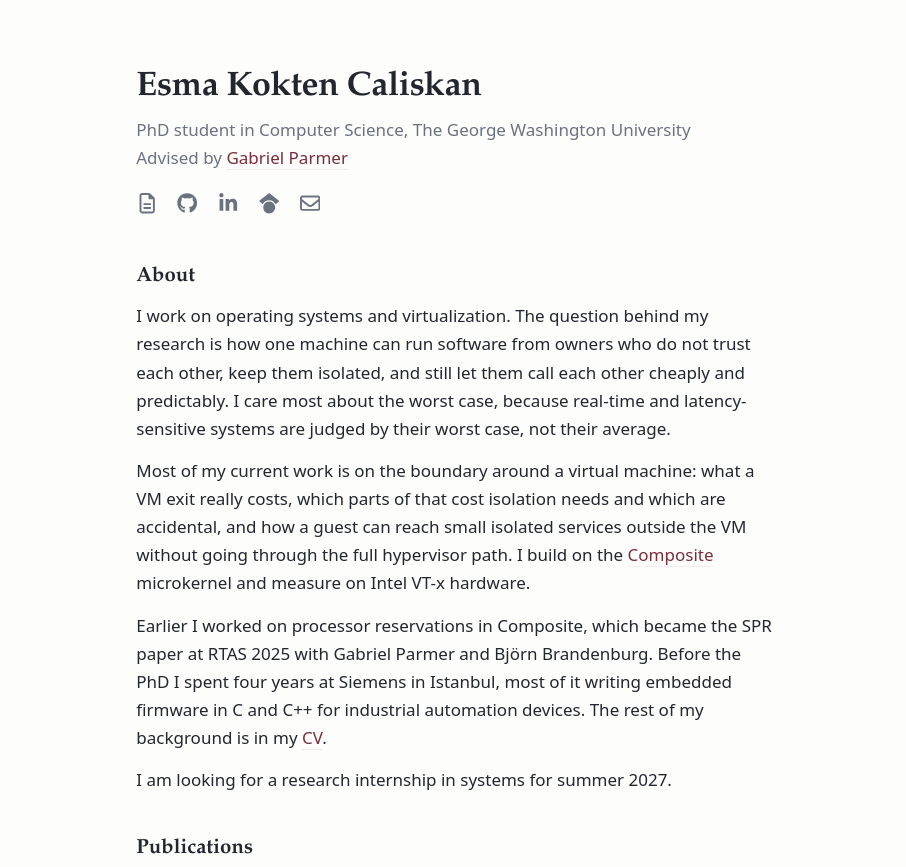
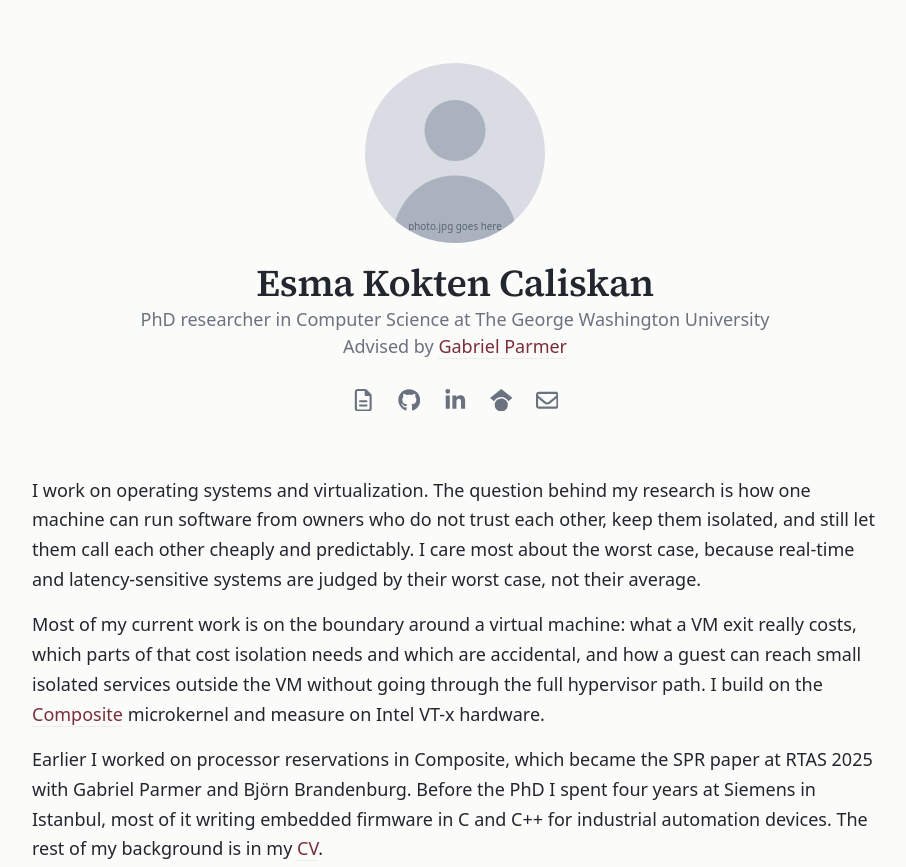
Before and after one commit to esmakokten/esmakokten.github.io, a plain HTML site: page index.html in a window 1280 px wide. Shown: the top 867 px of the page, without its empty margins (185-1091 px from the left). Drawn offline with Linux system fonts and the light colour scheme.

Commit message:
Centered header, wider column, For fun page
Photo placeholder and name centered, "PhD researcher", About heading dropped,
page links reduced to a "For fun" link in the footer, column widened to 50rem.
Adds fun.html with placeholder entries and photo.svg as the photo stand-in.

Co-Authored-By: Claude Fable 5.1 <noreply@anthropic.com>

```diff
--- a/index.html
+++ b/index.html
@@ -4,8 +4,11 @@
   <meta charset="utf-8">
   <meta name="viewport" content="width=device-width, initial-scale=1">
   <title>Esma Kokten Caliskan</title>
-  <meta name="description" content="Esma Kokten Caliskan, PhD student in Computer Science at The George Washington University. Operating systems, virtualization, isolation, real-time systems.">
+  <meta name="description" content="Esma Kokten Caliskan, PhD researcher in Computer Science at The George Washington University. Operating systems, virtualization, isolation, real-time systems.">
   <meta name="color-scheme" content="light dark">
+  <link rel="preconnect" href="https://fonts.googleapis.com">
+  <link rel="preconnect" href="https://fonts.gstatic.com" crossorigin>
+  <link rel="stylesheet" href="https://fonts.googleapis.com/css2?family=Source+Serif+4:opsz,wght@8..60,600&display=swap">
   <link rel="stylesheet" href="style.css">
   <!-- Icons: Font Awesome Free 6.5.1, https://fontawesome.com, CC BY 4.0 -->
 </head>
@@ -13,15 +16,15 @@
 <main>
 
   <header class="top">
-    <!-- To add a photo, uncomment and put photo.jpg (square, about 400x400) next to this file.
-    <img class="photo" src="photo.jpg" alt="" width="96" height="96">
-    -->
+    <!-- Photo: replace photo.svg with a square photo.jpg (about 400x400) and change the src below. -->
+    <img class="photo" src="photo.svg" alt="" width="160" height="160">
     <div>
       <h1>Esma Kokten Caliskan</h1>
       <p class="role">
-        PhD student in Computer Science, The George Washington University<br>
+        PhD researcher in Computer Science at The George Washington University<br>
         Advised by <a href="https://faculty.cs.gwu.edu/gparmer/">Gabriel Parmer</a>
       </p>
+    </div>
     <ul class="icons" aria-label="Links">
       <li><a href="cv.pdf" title="CV (PDF)" aria-label="CV (PDF)">
         <svg viewBox="0 0 384 512" aria-hidden="true"><path fill="currentColor" d="M64 464c-8.8 0-16-7.2-16-16V64c0-8.8 7.2-16 16-16H224v80c0 17.7 14.3 32 32 32h80V448c0 8.8-7.2 16-16 16H64zM64 0C28.7 0 0 28.7 0 64V448c0 35.3 28.7 64 64 64H320c35.3 0 64-28.7 64-64V154.5c0-17-6.7-33.3-18.7-45.3L274.7 18.7C262.7 6.7 246.5 0 229.5 0H64zm56 256c-13.3 0-24 10.7-24 24s10.7 24 24 24H264c13.3 0 24-10.7 24-24s-10.7-24-24-24H120zm0 96c-13.3 0-24 10.7-24 24s10.7 24 24 24H264c13.3 0 24-10.7 24-24s-10.7-24-24-24H120z"/></svg>
@@ -39,11 +42,9 @@
         <svg viewBox="0 0 512 512" aria-hidden="true"><path fill="currentColor" d="M64 112c-8.8 0-16 7.2-16 16v22.1L220.5 291.7c20.7 17 50.4 17 71.1 0L464 150.1V128c0-8.8-7.2-16-16-16H64zM48 212.2V384c0 8.8 7.2 16 16 16H448c8.8 0 16-7.2 16-16V212.2L322 328.8c-38.4 31.5-93.7 31.5-132 0L48 212.2zM0 128C0 92.7 28.7 64 64 64H448c35.3 0 64 28.7 64 64V384c0 35.3-28.7 64-64 64H64c-35.3 0-64-28.7-64-64V128z"/></svg>
       </a></li>
     </ul>
-    </div>
   </header>
 
-  <section aria-labelledby="about">
-    <h2 id="about">About</h2>
+  <section aria-label="About">
     <p>I work on operating systems and virtualization. The question behind my research is how one machine can run software from owners who do not trust each other, keep them isolated, and still let them call each other cheaply and predictably. I care most about the worst case, because real-time and latency-sensitive systems are judged by their worst case, not their average.</p>
     <p>Most of my current work is on the boundary around a virtual machine: what a VM exit really costs, which parts of that cost isolation needs and which are accidental, and how a guest can reach small isolated services outside the VM without going through the full hypervisor path. I build on the <a href="https://composite.seas.gwu.edu/">Composite</a> microkernel and measure on Intel VT-x hardware.</p>
     <p>Earlier I worked on processor reservations in Composite, which became the SPR paper at RTAS 2025 with Gabriel Parmer and Björn Brandenburg. Before the PhD I spent four years at Siemens in Istanbul, most of it writing embedded firmware in C and C++ for industrial automation devices. The rest of my background is in my <a href="cv.pdf">CV</a>.</p>
@@ -60,7 +61,8 @@
   </section>
 
   <footer>
-    <p>esmakokten [at] gmail.com</p>
+    <a href="fun.html">For fun</a>
+    <span>esmakokten [at] gmail.com</span>
   </footer>
 
 </main>
--- a/style.css
+++ b/style.css
@@ -1,13 +1,13 @@
-/* esmakokten.github.io — one page, no build step, nothing loaded from outside. */
+/* esmakokten.github.io — plain HTML and CSS, no build step. */
 
 :root {
-  --bg: #fdfdfc;
+  --bg: #fbfbfa;
   --fg: #22262e;
   --muted: #6a7280;
-  --line: #e3e5e9;
+  --line: #e4e6ea;
   --accent: #7a2e3a;
   --accent-soft: rgba(122, 46, 58, 0.08);
-  --serif: ui-serif, "Iowan Old Style", "Palatino Linotype", Palatino, Georgia, "Times New Roman", serif;
+  --serif: "Source Serif 4", ui-serif, "Iowan Old Style", Georgia, "Times New Roman", serif;
   --sans: system-ui, -apple-system, "Segoe UI", Roboto, "Helvetica Neue", Arial, sans-serif;
 }
 
@@ -24,7 +24,7 @@
 
 * { box-sizing: border-box; }
 
-html { font-size: 17px; }
+html { font-size: 18px; }
 
 body {
   margin: 0;
@@ -36,15 +36,15 @@ body {
 }
 
 main {
-  max-width: 40rem;
+  max-width: 50rem;
   margin: 0 auto;
-  padding: 4rem 1.25rem 4rem;
+  padding: 3.5rem 1.5rem 4rem;
   display: flex;
   flex-direction: column;
-  gap: 2.5rem;
+  gap: 3rem;
 }
 
-h1, h2 {
+h1, h2, h3 {
   font-family: var(--serif);
   font-weight: 600;
   line-height: 1.2;
@@ -52,75 +52,66 @@ h1, h2 {
   text-wrap: balance;
 }
 
-h1 { font-size: 2rem; letter-spacing: -0.01em; }
-
-h2 {
-  font-size: 1.2rem;
-  margin-bottom: 0.75rem;
-}
+h1 { font-size: 2.1rem; letter-spacing: -0.01em; }
+h2 { font-size: 1.4rem; margin-bottom: 0.9rem; }
 
 p { margin: 0; }
-
-section p + p { margin-top: 0.85rem; }
+section p + p { margin-top: 0.9rem; }
 
 a {
   color: var(--accent);
   text-decoration: none;
   border-bottom: 1px solid var(--accent-soft);
 }
-
 a:hover, a:focus-visible { border-bottom-color: var(--accent); }
-
 a:focus-visible { outline: 2px solid var(--accent); outline-offset: 2px; }
 
-/* Header */
+/* Header: photo, name and links, all centered */
 
 .top {
   display: flex;
-  gap: 1.5rem;
+  flex-direction: column;
   align-items: center;
+  text-align: center;
+  gap: 1rem;
 }
 
 .photo {
-  width: 96px;
-  height: 96px;
+  width: 10rem;
+  height: 10rem;
   border-radius: 50%;
   object-fit: cover;
-  flex-shrink: 0;
+  display: block;
 }
 
 .role {
   color: var(--muted);
-  margin-top: 0.4rem;
+  line-height: 1.5;
 }
 
 .icons {
   list-style: none;
-  margin: 0.75rem 0 0 -0.5rem;
+  margin: 0;
   padding: 0;
   display: flex;
+  justify-content: center;
   gap: 0.15rem;
 }
 
 .icons a {
   display: grid;
   place-items: center;
-  width: 2.25rem;
-  height: 2.25rem;
+  width: 2.4rem;
+  height: 2.4rem;
   border: 0;
   border-radius: 0.5rem;
   color: var(--muted);
 }
-
 .icons a:hover, .icons a:focus-visible {
   color: var(--accent);
   background: var(--accent-soft);
 }
-
-.icons svg {
-  width: 1.2rem;
-  height: 1.2rem;
-}
+.icons svg { width: 1.25rem; height: 1.25rem; }
 
 /* Publications */
 
@@ -131,25 +122,51 @@ a:focus-visible { outline: 2px solid var(--accent); outline-offset: 2px; }
   flex-direction: column;
   gap: 0.75rem;
 }
-
 .pubs li { padding-left: 0.25rem; }
-
 .me { font-weight: 600; }
 
-/* Footer */
+/* Footer: "For fun" on the left, email on the right */
 
 footer {
   border-top: 1px solid var(--line);
   padding-top: 1rem;
+  display: flex;
+  justify-content: space-between;
+  flex-wrap: wrap;
+  gap: 0.5rem 1.5rem;
   color: var(--muted);
   font-size: 0.9rem;
 }
 
-@media (max-width: 480px) {
-  html { font-size: 16px; }
+/* For fun page */
+
+.home { font-size: 0.95rem; color: var(--muted); align-self: flex-start; }
+.page-title { font-size: 2rem; margin-bottom: 0.5rem; }
+.fun {
+  display: grid;
+  grid-template-columns: repeat(auto-fill, minmax(14rem, 1fr));
+  gap: 2rem;
+  margin-top: 1.5rem;
+}
+.fun-item { display: flex; flex-direction: column; gap: 0.6rem; }
+.fun-item h3 { font-size: 1.1rem; }
+.fun-item p { font-size: 0.95rem; color: var(--muted); }
+.ph {
+  aspect-ratio: 4 / 3;
+  width: 100%;
+  border-radius: 10px;
+  background: var(--line);
+  display: grid;
+  place-items: center;
+  color: var(--muted);
+  font-size: 0.85rem;
+}
+
+@media (max-width: 600px) {
+  html { font-size: 16.5px; }
   main { padding-top: 2.5rem; }
-  .top { flex-direction: column; align-items: flex-start; }
-  h1 { font-size: 1.7rem; }
+  .photo { width: 8rem; height: 8rem; }
+  h1 { font-size: 1.8rem; }
 }
 
 @media (prefers-reduced-motion: reduce) {
```
Also changed, not shown: fun.html (added, +35 -0 lines), photo.svg (added). Lines whose indentation alone changed are shown as unchanged.
